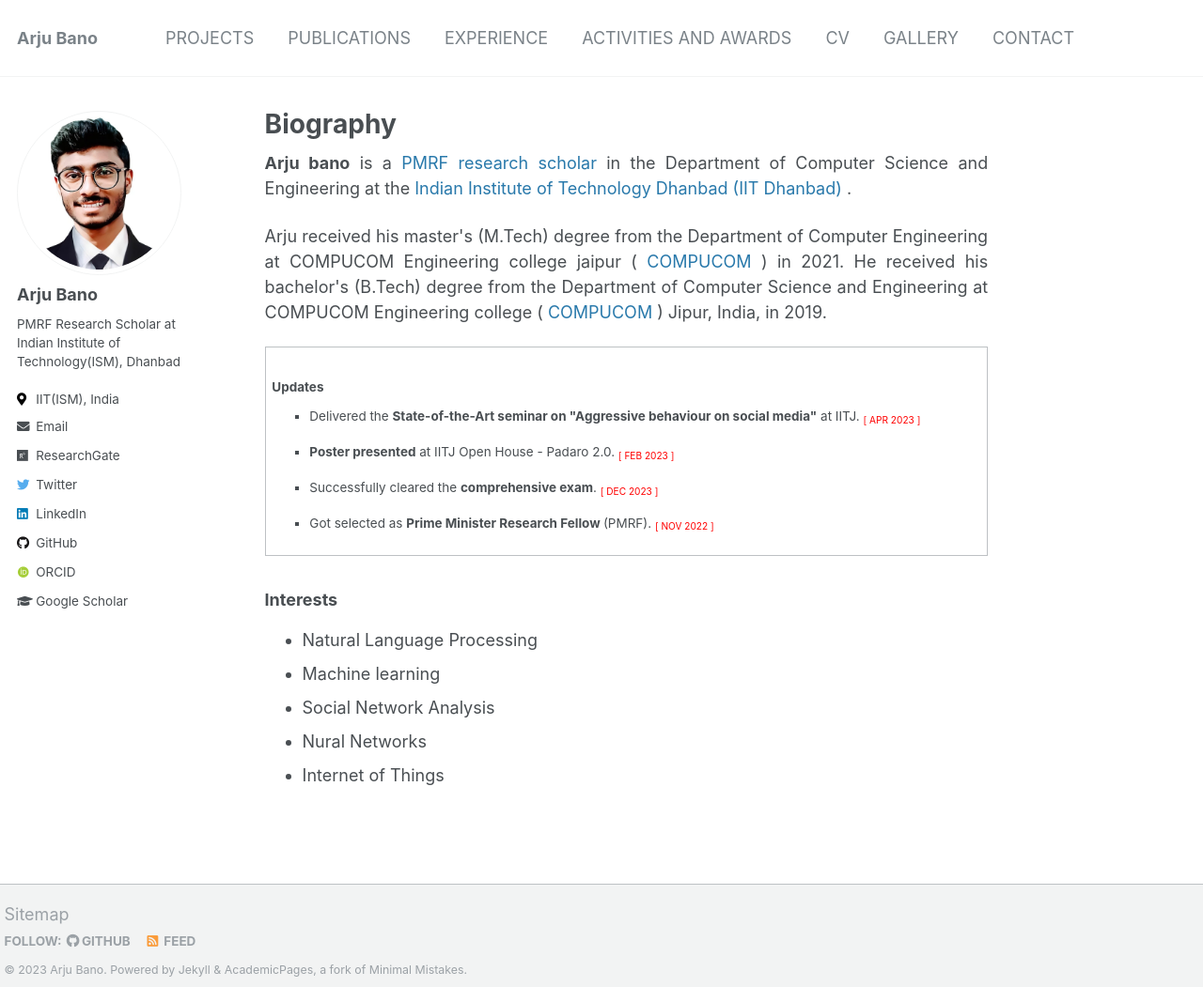
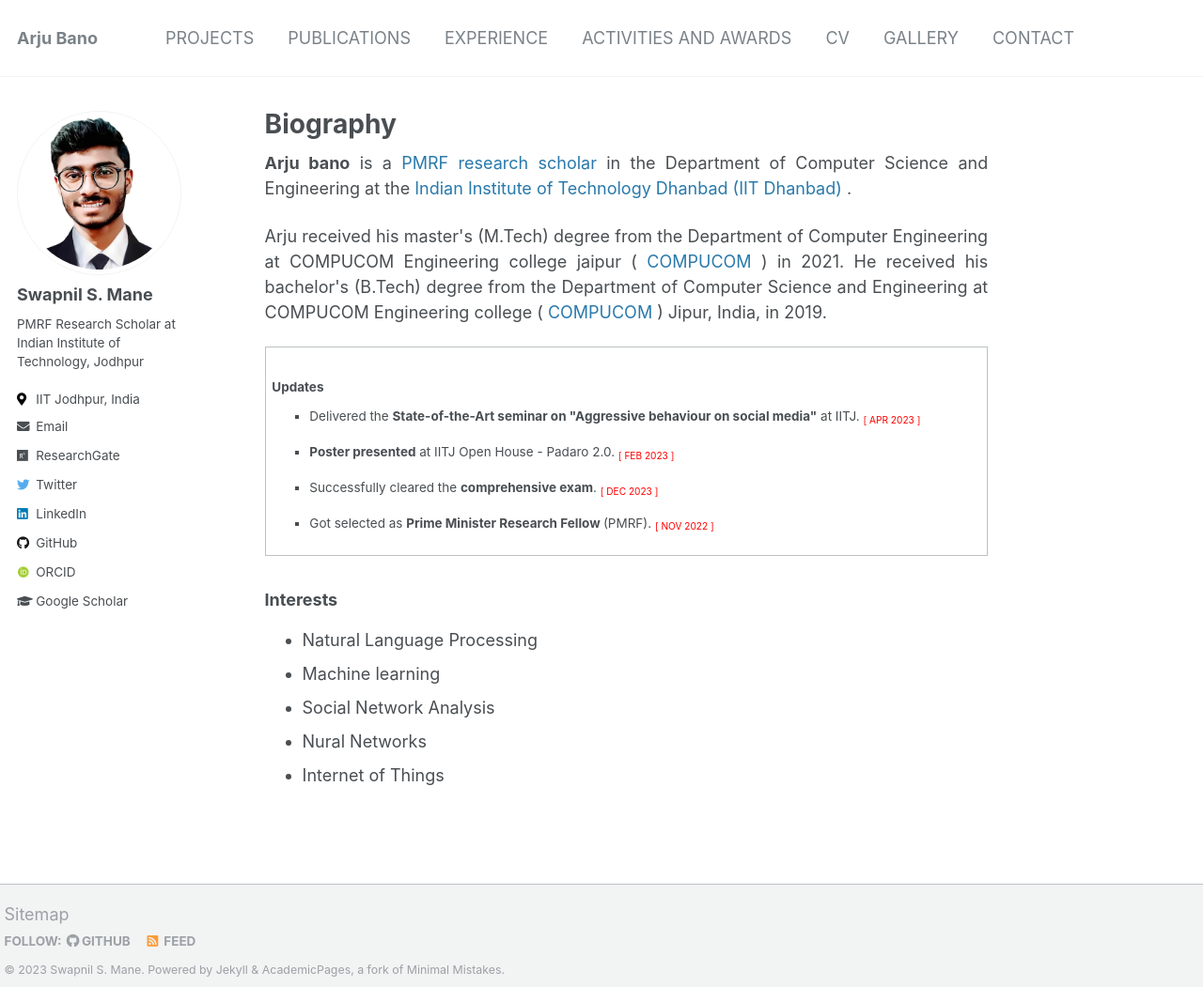
Before and after one commit to aulphin/arju.github.io, a Jekyll site: the page built from _pages/about.md, in a window 1280 px wide and 1051 px high. Shown: the whole window at 94% size. Built offline with Jekyll 4.4.1, drawn with Linux system fonts in a browser that asks for light colours; some web fonts are replaced.

Commit message:
modified name AGAING

```diff
--- a/_config.yml
+++ b/_config.yml
@@ -11,12 +11,11 @@
 locale                   : "en-US"
 title                    : "Arju Bano"
 title_separator          : "-"
-name                     : &name "Arju Bano"
-description              : &description "PhD Research Scholar at Indian Institute of Technology(ISM), Dhanbad"
-url                      :
-#https://SwapnilSMane.github.io # the base hostname & protocol for your site e.g. "https://mmistakes.github.io"
+name                     : &name "Swapnil S. Mane"
+description              : &description "PhD Research Scholar at Indian Institute of Technology, Jodhpur"
+url                      : https://SwapnilSMane.github.io # the base hostname & protocol for your site e.g. "https://mmistakes.github.io"
 baseurl                  : "" # the subpath of your site, e.g. "/blog"
-repository               : "Arju.github.io"
+repository               : "SwapnilSMane.github.io"
 teaser                   :  # filename of teaser fallback teaser image placed in /images/, .e.g. "500x300.png"
 breadcrumbs              : false # true, false (default)
 words_per_minute         : 160
@@ -88,10 +87,10 @@ analytics:
 
 # Site Author
 author:
-  name             : "Arju Bano"
+  name             : "Swapnil S. Mane"
   avatar           : "profile.jpg"
-  bio              : "PMRF Research Scholar at Indian Institute of Technology(ISM), Dhanbad"
-  location         : "IIT(ISM), India"
+  bio              : "PMRF Research Scholar at Indian Institute of Technology, Jodhpur"
+  location         : "IIT Jodhpur, India"
   employer         :
   pubmed           :
   googlescholar    : "https://scholar.google.com/citations?user=emuoEVkAAAAJ&hl=en"
```
